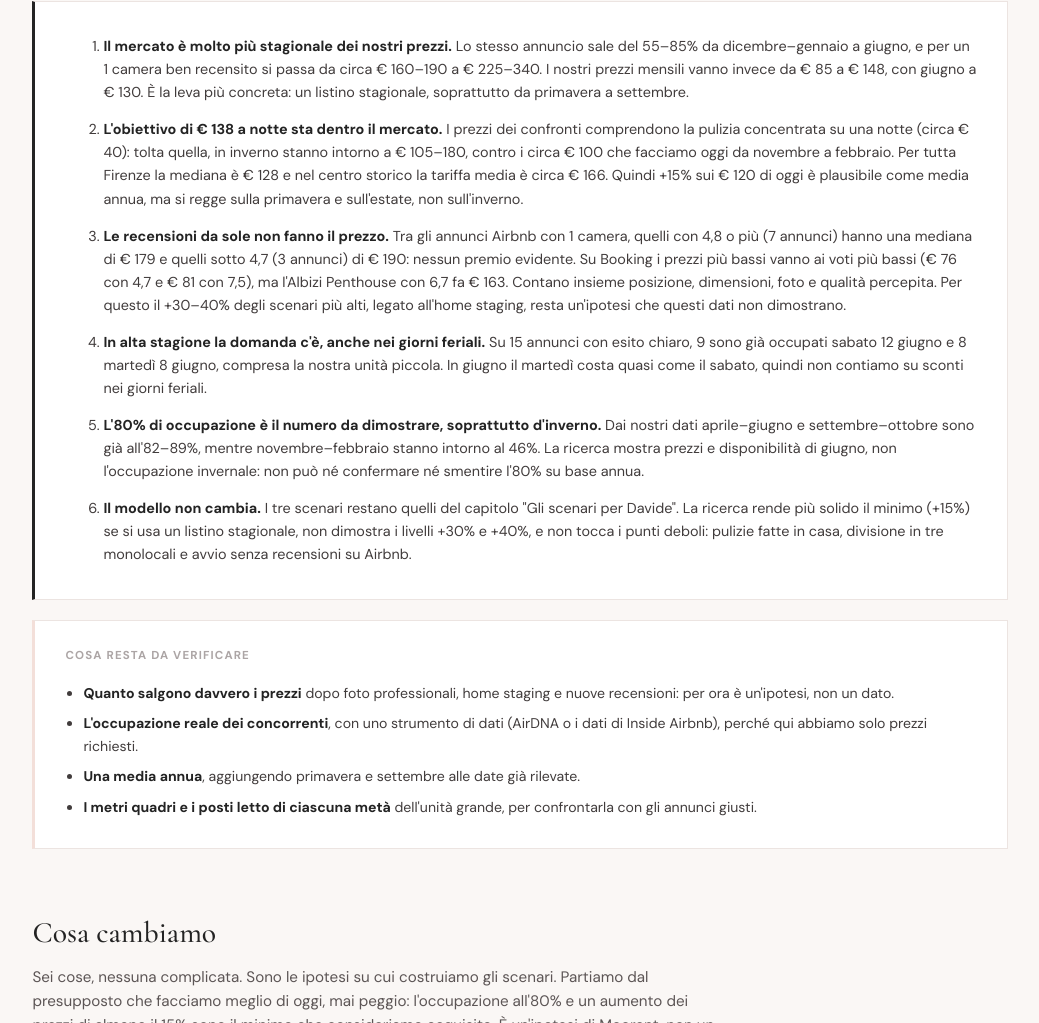
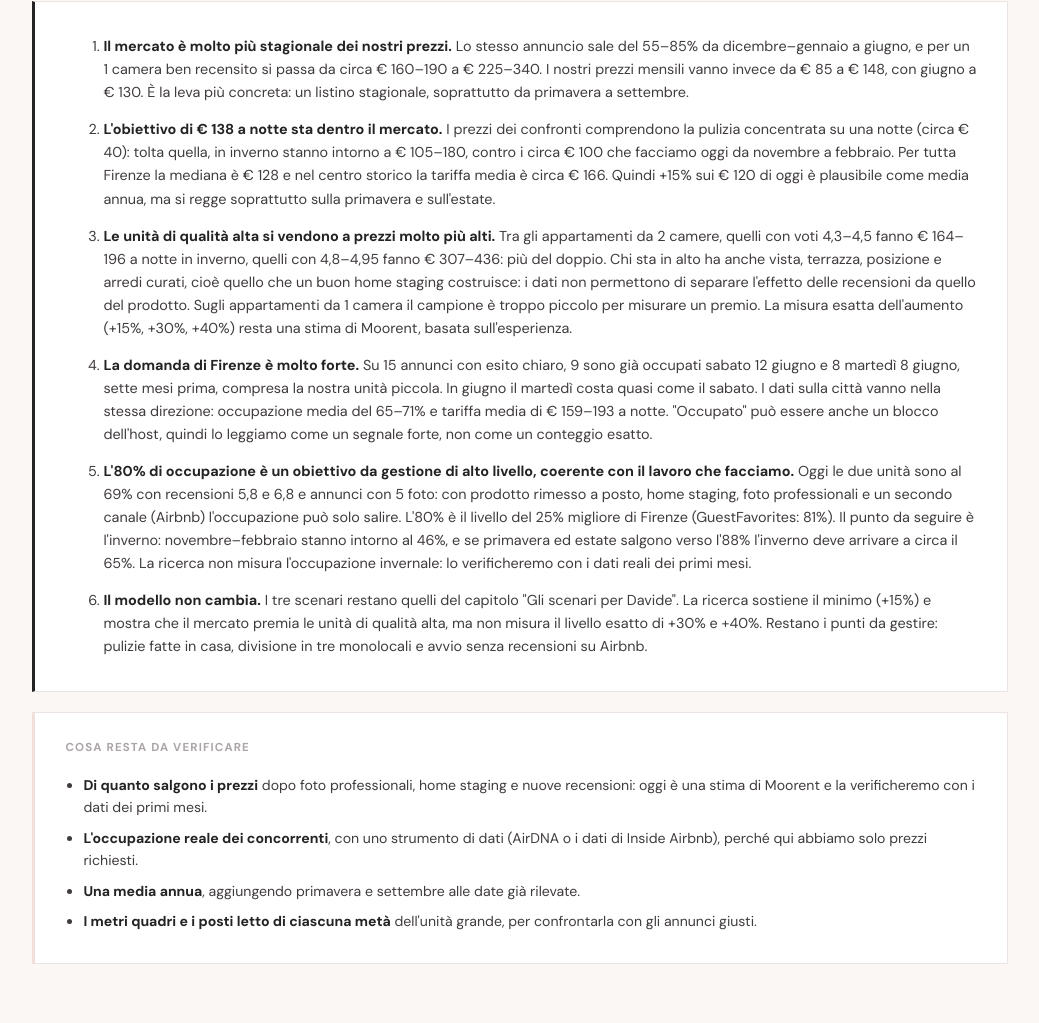
Before and after one commit to MoorentPm/Valutazione-pre-sopralluogo-borgo-albizi-moorent-pm-, a plain HTML site: page index.html in a window 1280 px wide. Shown: the part 5850-6873 px from the top of the page, without its empty margins (120-1159 px from the left). Drawn offline with nearby package versions, Linux system fonts and the light colour scheme.

Commit message:
Research conclusions: quality premium, strong Florence demand, 80% occupancy reasoning
Co-Authored-By: Claude Sonnet 5.5 <noreply@anthropic.com>

```diff
--- a/index.html
+++ b/index.html
@@ -302,18 +302,18 @@
   <div class="assumption-box" style="border-left-color:var(--nero);margin-top:0;">
     <ol style="margin-left:20px;">
       <li style="padding:7px 0;font-size:0.9rem;color:#413c3c;"><b>Il mercato è molto più stagionale dei nostri prezzi.</b> Lo stesso annuncio sale del 55–85% da dicembre–gennaio a giugno, e per un 1 camera ben recensito si passa da circa € 160–190 a € 225–340. I nostri prezzi mensili vanno invece da € 85 a € 148, con giugno a € 130. È la leva più concreta: un listino stagionale, soprattutto da primavera a settembre.</li>
-      <li style="padding:7px 0;font-size:0.9rem;color:#413c3c;"><b>L'obiettivo di € 138 a notte sta dentro il mercato.</b> I prezzi dei confronti comprendono la pulizia concentrata su una notte (circa € 40): tolta quella, in inverno stanno intorno a € 105–180, contro i circa € 100 che facciamo oggi da novembre a febbraio. Per tutta Firenze la mediana è € 128 e nel centro storico la tariffa media è circa € 166. Quindi +15% sui € 120 di oggi è plausibile come media annua, ma si regge sulla primavera e sull'estate, non sull'inverno.</li>
-      <li style="padding:7px 0;font-size:0.9rem;color:#413c3c;"><b>Le recensioni da sole non fanno il prezzo.</b> Tra gli annunci Airbnb con 1 camera, quelli con 4,8 o più (7 annunci) hanno una mediana di € 179 e quelli sotto 4,7 (3 annunci) di € 190: nessun premio evidente. Su Booking i prezzi più bassi vanno ai voti più bassi (€ 76 con 4,7 e € 81 con 7,5), ma l'Albizi Penthouse con 6,7 fa € 163. Contano insieme posizione, dimensioni, foto e qualità percepita. Per questo il +30–40% degli scenari più alti, legato all'home staging, resta un'ipotesi che questi dati non dimostrano.</li>
-      <li style="padding:7px 0;font-size:0.9rem;color:#413c3c;"><b>In alta stagione la domanda c'è, anche nei giorni feriali.</b> Su 15 annunci con esito chiaro, 9 sono già occupati sabato 12 giugno e 8 martedì 8 giugno, compresa la nostra unità piccola. In giugno il martedì costa quasi come il sabato, quindi non contiamo su sconti nei giorni feriali.</li>
-      <li style="padding:7px 0;font-size:0.9rem;color:#413c3c;"><b>L'80% di occupazione è il numero da dimostrare, soprattutto d'inverno.</b> Dai nostri dati aprile–giugno e settembre–ottobre sono già all'82–89%, mentre novembre–febbraio stanno intorno al 46%. La ricerca mostra prezzi e disponibilità di giugno, non l'occupazione invernale: non può né confermare né smentire l'80% su base annua.</li>
-      <li style="padding:7px 0;font-size:0.9rem;color:#413c3c;"><b>Il modello non cambia.</b> I tre scenari restano quelli del capitolo "Gli scenari per Davide". La ricerca rende più solido il minimo (+15%) se si usa un listino stagionale, non dimostra i livelli +30% e +40%, e non tocca i punti deboli: pulizie fatte in casa, divisione in tre monolocali e avvio senza recensioni su Airbnb.</li>
+      <li style="padding:7px 0;font-size:0.9rem;color:#413c3c;"><b>L'obiettivo di € 138 a notte sta dentro il mercato.</b> I prezzi dei confronti comprendono la pulizia concentrata su una notte (circa € 40): tolta quella, in inverno stanno intorno a € 105–180, contro i circa € 100 che facciamo oggi da novembre a febbraio. Per tutta Firenze la mediana è € 128 e nel centro storico la tariffa media è circa € 166. Quindi +15% sui € 120 di oggi è plausibile come media annua, ma si regge soprattutto sulla primavera e sull'estate.</li>
+      <li style="padding:7px 0;font-size:0.9rem;color:#413c3c;"><b>Le unità di qualità alta si vendono a prezzi molto più alti.</b> Tra gli appartamenti da 2 camere, quelli con voti 4,3–4,5 fanno € 164–196 a notte in inverno, quelli con 4,8–4,95 fanno € 307–436: più del doppio. Chi sta in alto ha anche vista, terrazza, posizione e arredi curati, cioè quello che un buon home staging costruisce: i dati non permettono di separare l'effetto delle recensioni da quello del prodotto. Sugli appartamenti da 1 camera il campione è troppo piccolo per misurare un premio. La misura esatta dell'aumento (+15%, +30%, +40%) resta una stima di Moorent, basata sull'esperienza.</li>
+      <li style="padding:7px 0;font-size:0.9rem;color:#413c3c;"><b>La domanda di Firenze è molto forte.</b> Su 15 annunci con esito chiaro, 9 sono già occupati sabato 12 giugno e 8 martedì 8 giugno, sette mesi prima, compresa la nostra unità piccola. In giugno il martedì costa quasi come il sabato. I dati sulla città vanno nella stessa direzione: occupazione media del 65–71% e tariffa media di € 159–193 a notte. "Occupato" può essere anche un blocco dell'host, quindi lo leggiamo come un segnale forte, non come un conteggio esatto.</li>
+      <li style="padding:7px 0;font-size:0.9rem;color:#413c3c;"><b>L'80% di occupazione è un obiettivo da gestione di alto livello, coerente con il lavoro che facciamo.</b> Oggi le due unità sono al 69% con recensioni 5,8 e 6,8 e annunci con 5 foto: con prodotto rimesso a posto, home staging, foto professionali e un secondo canale (Airbnb) l'occupazione può solo salire. L'80% è il livello del 25% migliore di Firenze (GuestFavorites: 81%). Il punto da seguire è l'inverno: novembre–febbraio stanno intorno al 46%, e se primavera ed estate salgono verso l'88% l'inverno deve arrivare a circa il 65%. La ricerca non misura l'occupazione invernale: lo verificheremo con i dati reali dei primi mesi.</li>
+      <li style="padding:7px 0;font-size:0.9rem;color:#413c3c;"><b>Il modello non cambia.</b> I tre scenari restano quelli del capitolo "Gli scenari per Davide". La ricerca sostiene il minimo (+15%) e mostra che il mercato premia le unità di qualità alta, ma non misura il livello esatto di +30% e +40%. Restano i punti da gestire: pulizie fatte in casa, divisione in tre monolocali e avvio senza recensioni su Airbnb.</li>
     </ol>
   </div>
 
   <div class="assumption-box" style="margin-top:20px;">
     <h4>Cosa resta da verificare</h4>
     <ul>
-      <li><b>Quanto salgono davvero i prezzi</b> dopo foto professionali, home staging e nuove recensioni: per ora è un'ipotesi, non un dato.</li>
+      <li><b>Di quanto salgono i prezzi</b> dopo foto professionali, home staging e nuove recensioni: oggi è una stima di Moorent e la verificheremo con i dati dei primi mesi.</li>
       <li><b>L'occupazione reale dei concorrenti</b>, con uno strumento di dati (AirDNA o i dati di Inside Airbnb), perché qui abbiamo solo prezzi richiesti.</li>
       <li><b>Una media annua</b>, aggiungendo primavera e settembre alle date già rilevate.</li>
       <li><b>I metri quadri e i posti letto di ciascuna metà</b> dell'unità grande, per confrontarla con gli annunci giusti.</li>
```
